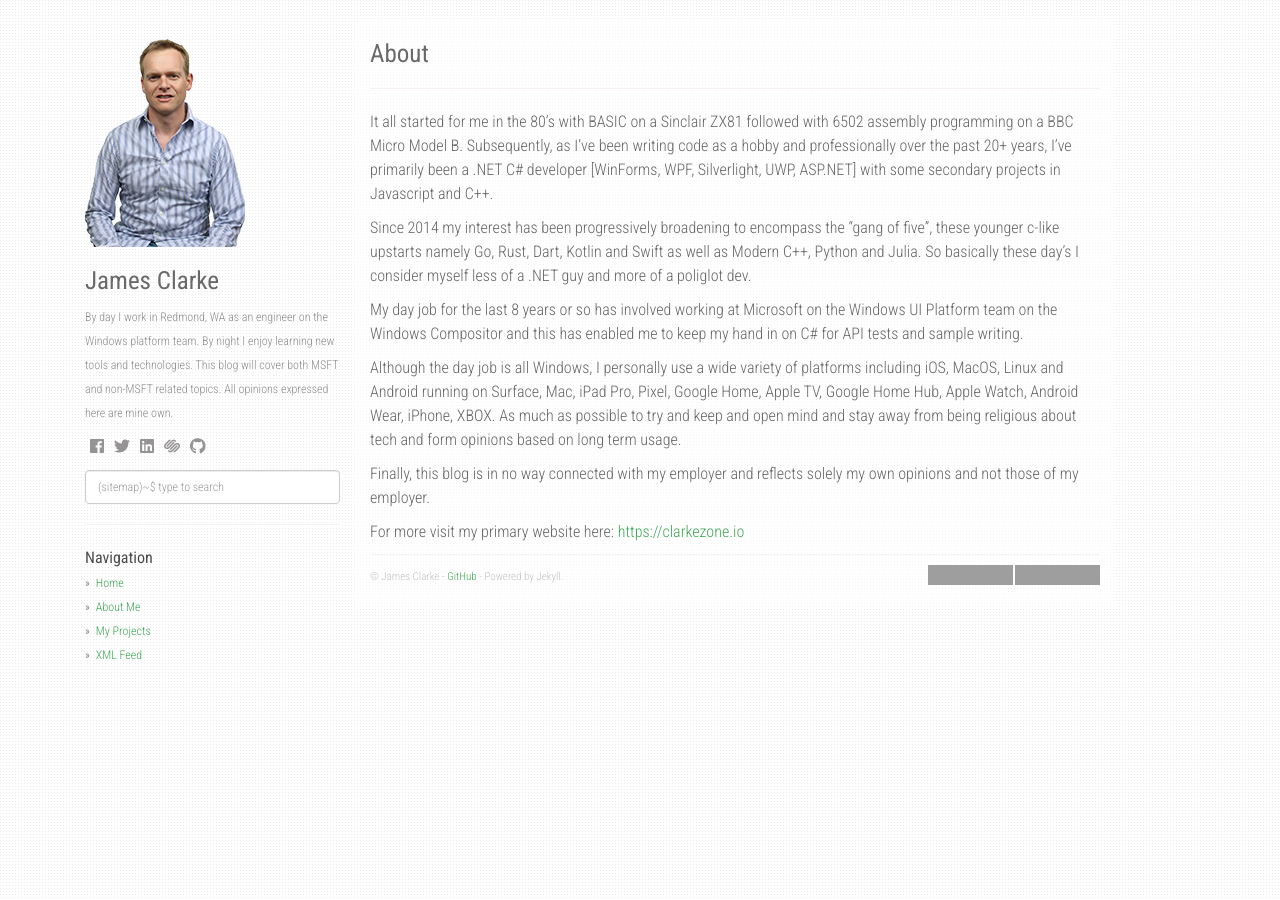
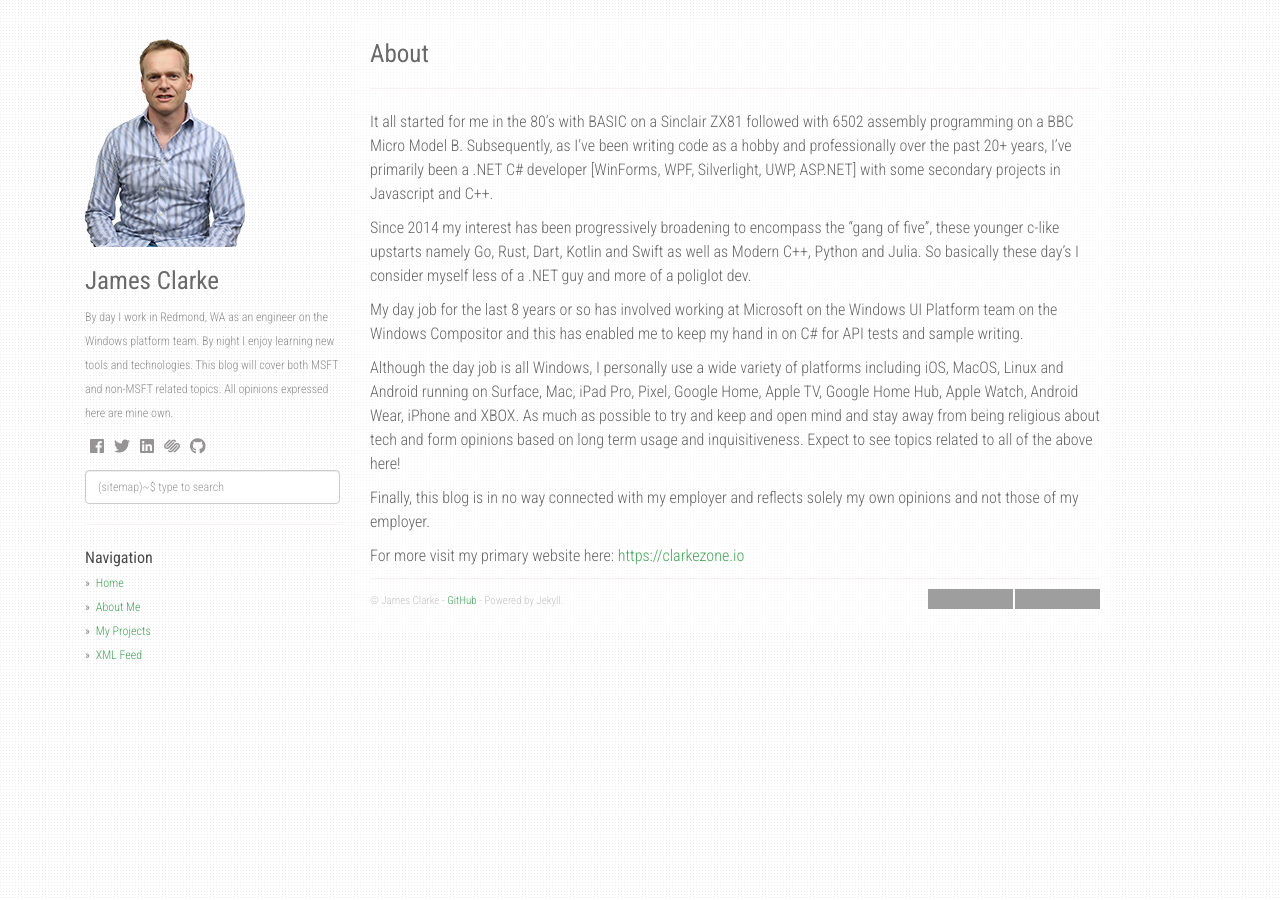
Before and after one commit to clarkezone/clarkezone.github.io, a Jekyll site: the page built from about.md, in a window 1280 px wide. Built offline with Jekyll 4.4.1, drawn with Linux system fonts in a browser that asks for light colours; nearby versions of some CDN libraries; grey boxes are pictures that could not be loaded.

Commit message:
Update about

```diff
--- a/about.md
+++ b/about.md
@@ -10,7 +10,7 @@
 
 My day job for the last 8 years or so has involved working at Microsoft on the Windows UI Platform team on the Windows Compositor and this has enabled me to keep my hand in on C# for API tests and sample writing.
 
-Although the day job is all Windows, I personally use a wide variety of platforms including iOS, MacOS, Linux and Android running on Surface, Mac, iPad Pro, Pixel, Google Home, Apple TV, Google Home Hub, Apple Watch, Android Wear, iPhone, XBOX.  As much as possible to try and keep and open mind and stay away from being religious about tech and form opinions based on long term usage.
+Although the day job is all Windows, I personally use a wide variety of platforms including iOS, MacOS, Linux and Android running on Surface, Mac, iPad Pro, Pixel, Google Home, Apple TV, Google Home Hub, Apple Watch, Android Wear, iPhone and XBOX.  As much as possible to try and keep and open mind and stay away from being religious about tech and form opinions based on long term usage and inquisitiveness.  Expect to see topics related to all of the above here!
 
 Finally, this blog is in no way connected with my employer and reflects solely my own opinions and not those of my employer.
 
```
